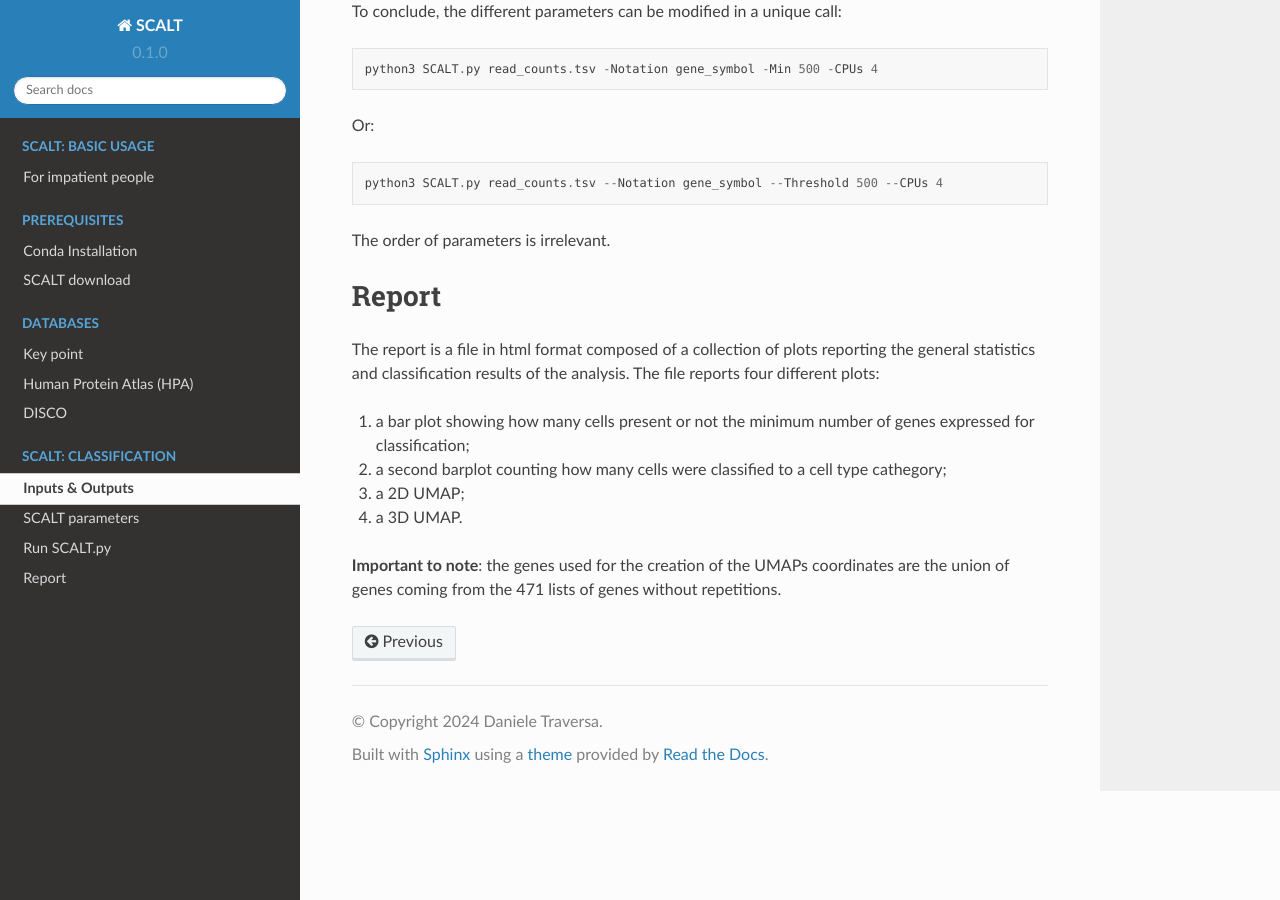
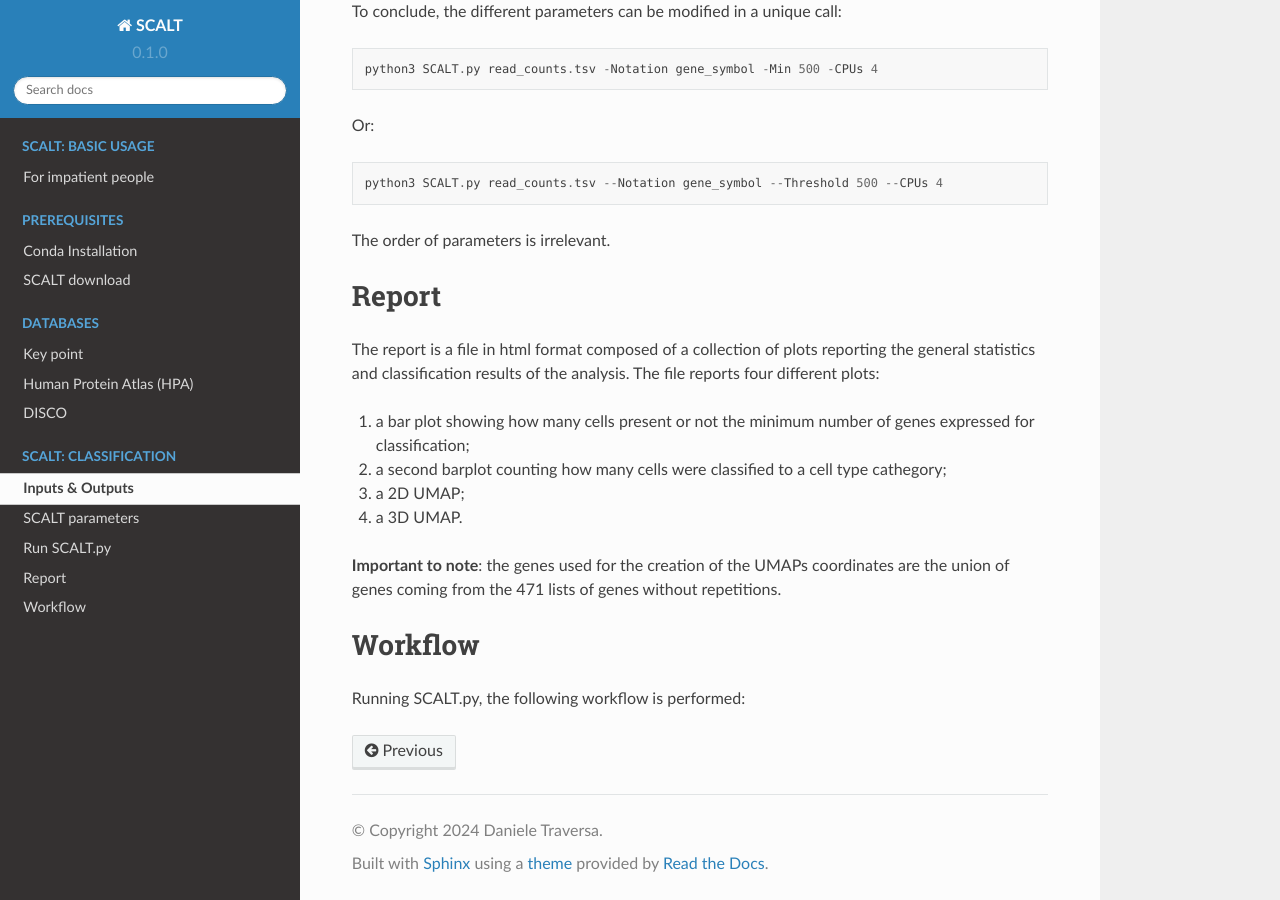
Before and after one commit to danitrave/CapitalCitiesGame, a Sphinx documentation site: the page built from docs/source/classification.rst, in a window 1280 px wide and 900 px high, scrolled down 2844 px. Built offline with Sphinx 7.4.7 and the Read the Docs theme 2.0.0, drawn with Linux system fonts in a browser that asks for light colours.

Commit message:
Update classification.rst

```diff
--- a/docs/source/classification.rst
+++ b/docs/source/classification.rst
@@ -257,3 +257,8 @@ The report is a file in html format composed of a collection of plots reporting
 4. a 3D UMAP.
 
 **Important to note**: the genes used for the creation of the UMAPs coordinates are the union of genes coming from the 471 lists of genes without repetitions.
+
+Workflow
+========
+
+Running SCALT.py, the following workflow is performed:
```
